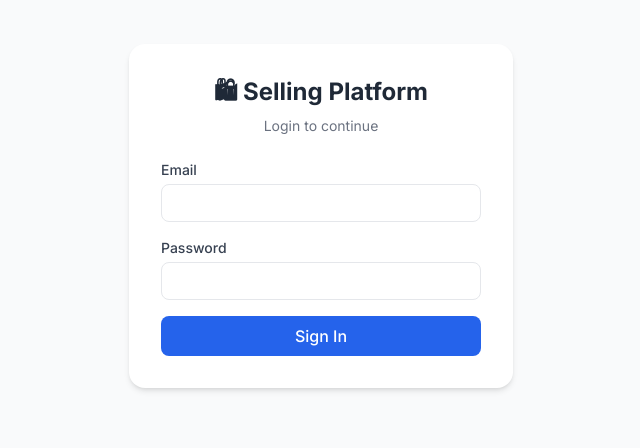
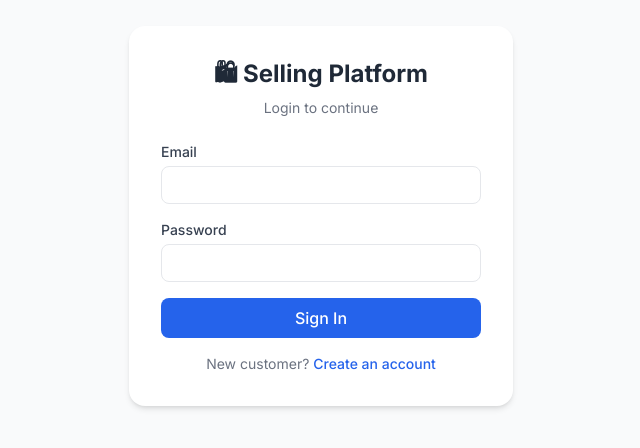
Before and after one commit to Pakshal/online-selling-platform, a Next.js app in the folder admin/: page /login in a window 1280 px wide. Shown: the part 184-632 px from the top of the page, without its empty margins (319-959 px from the left). Built offline with nearby package versions, Linux system fonts and the light colour scheme.

Commit message:
Implement password change prompt for first login
Added logic to redirect users to change password on first login.

```diff
--- a/admin/app/login/page.tsx
+++ b/admin/app/login/page.tsx
@@ -33,6 +33,12 @@
       localStorage.setItem("admin_role", data.role ?? "customer");
       if (data.full_name) localStorage.setItem("user_name", data.full_name);
       if (data.email) localStorage.setItem("user_email", data.email);
+
+      // Force password change on first login
+      if (data.must_change_password) {
+        router.push("/change-password");
+        return;
+      }
 
       if (data.role === "super_admin") {
         router.push("/dashboard");
@@ -82,6 +88,12 @@
             {loading ? "Signing in…" : "Sign In"}
           </button>
         </form>
+        <p className="text-sm text-center text-gray-500 mt-4">
+          New customer?{" "}
+          <a href="/register" className="text-blue-600 hover:underline font-medium">
+            Create an account
+          </a>
+        </p>
       </div>
     </div>
   );
```
